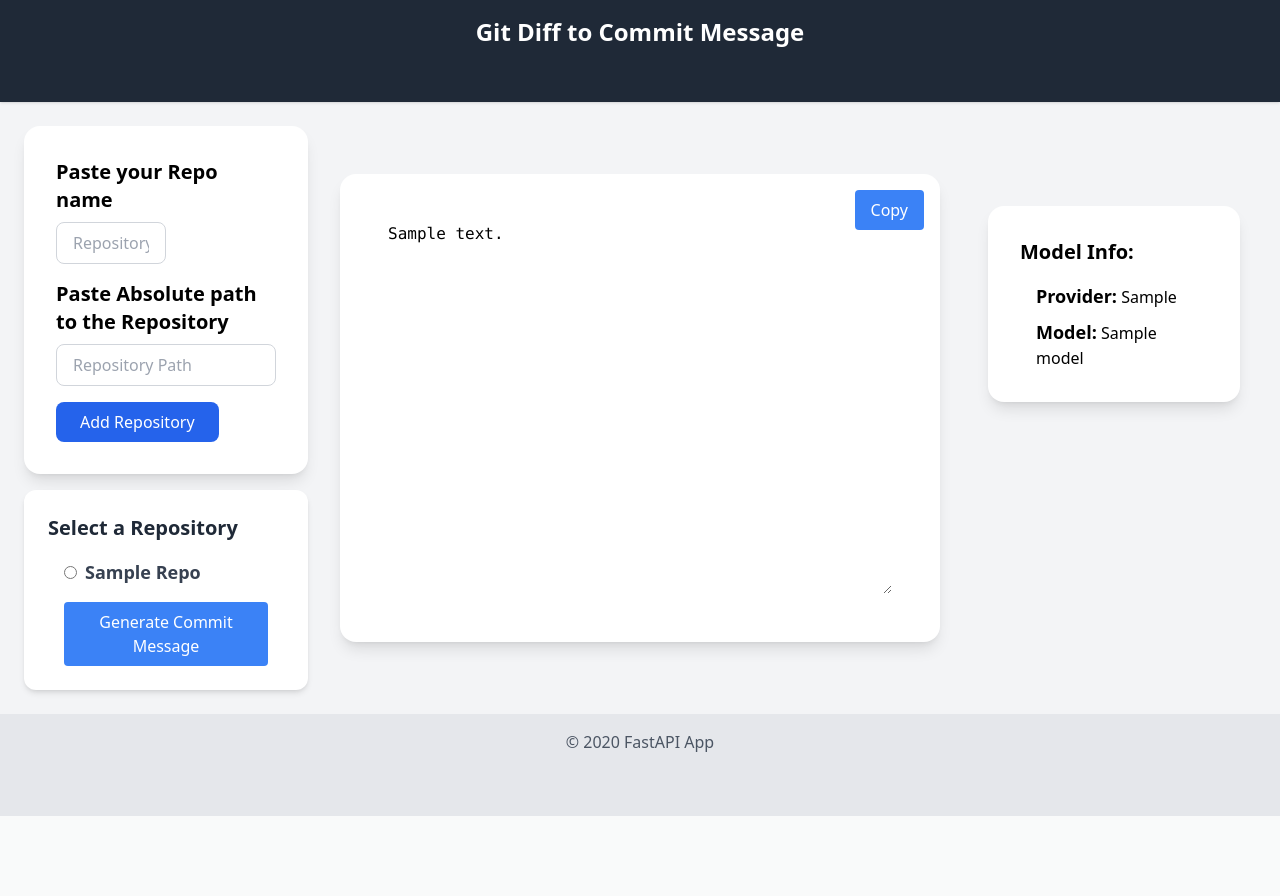
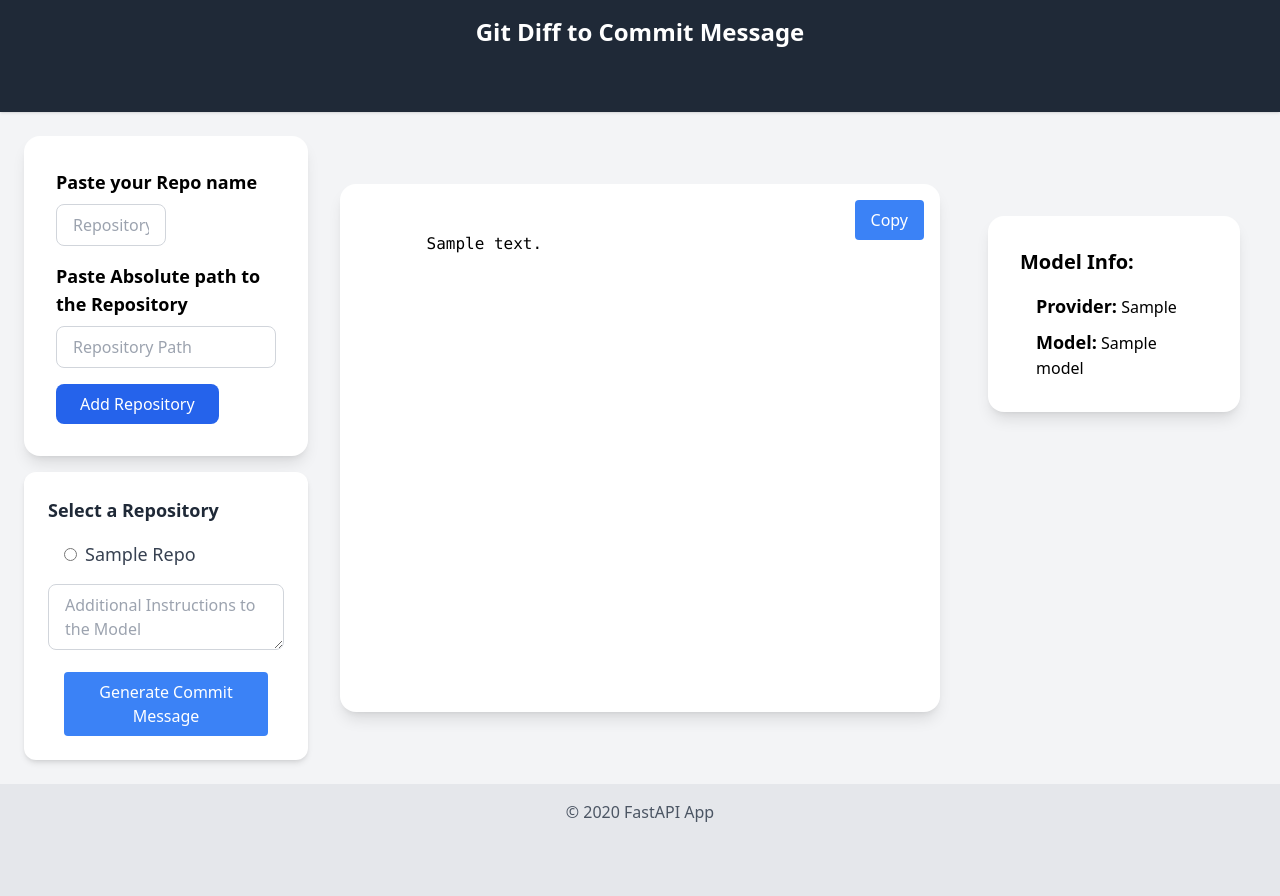
Before and after one commit to AjasMohammed/git_ai, a FastAPI app: template templates/home.html in a window 1280 px wide. Before the commit the page ends 816 px from the top, so only its background shows below. Run offline with FastAPI, Linux system fonts and the light colour scheme; the template is opened without the code that fills it: most values are stand-ins (such as "Sample title", 1, 10 or a date in 2020); parts of the project's set-up code (start-up, migrations or seed data) failed here and were passed over; some libraries are stand-ins or nearby versions.

Commit message:
feat: added instruction box for commit message generation - Added a `textarea` for users to input additional instructions for commit message generation. - Modified the `/generate-commit-message` endpoint to receive and include these instructions in the prompt to the LLM. - Updated the `GitAI.invoke` method to accept an `additional_instruction` parameter and include it in the prompt.

```diff
--- a/main.py
+++ b/main.py
@@ -90,7 +90,7 @@
 
 
 @app.post("/generate-commit-message", response_class=HTMLResponse)
-def generate_commit_message(request: Request, repo_id: str = Form(...), db: Session = Depends(get_db)) -> HTMLResponse:
+def generate_commit_message(request: Request, repo_id: str = Form(...), additional_instruction: str = Form(...), db: Session = Depends(get_db)) -> HTMLResponse:
     """
     Generate a commit message for the repository.
     """
@@ -100,7 +100,7 @@
         try:
             llm = GitAI(repo, api_key=llm_api_key)
             print("Invoking LLM")
-            commit_message = llm.invoke(task='commit-message')
+            commit_message = llm.invoke(task='commit-message', additional_instruction=additional_instruction)
         except NoStagedChangeFound:
             commit_message = "There are no staged changes in the specified repository."
         except Exception as e:
--- a/templates/partials/add_repo.html
+++ b/templates/partials/add_repo.html
@@ -1,6 +1,6 @@
 <form method="post" hx-post="/add-repo" hx-target="#repo-list" class="space-y-4">
     <div class="mb-4 flex flex-col gap-2">
-        <label for="repo_name" class="text-xl font-semibold"
+        <label for="repo_name" class="text-lg font-semibold"
             >Paste your Repo name</label
         >
         <input
@@ -12,7 +12,7 @@
         />
     </div>
     <div class="mb-4 flex flex-col gap-2">
-        <label for="repo_path" class="text-xl font-semibold"
+        <label for="repo_path" class="text-lg font-semibold"
             >Paste Absolute path to the Repository</label
         >
         <input
--- a/templates/partials/commit_message.html
+++ b/templates/partials/commit_message.html
@@ -1,8 +1,11 @@
-<div class="w-full h-full bg-white text-black rounded-2xl p-12 relative shadow-lg ">
+<div
+    class="w-full h-full bg-white text-black rounded-2xl p-12 relative shadow-lg"
+>
     {% if commit_message %}
-    <pre
-        class="w-full h-full overflow-y-hidden"
-    ><textarea id="commit-message" name="" class="w-full h-full outline-none">{{ commit_message }}</textarea></pre>
+    <pre class="w-full h-full overflow-y-hidden">
+    <textarea id="commit-message" name="" class="w-full h-full outline-none">{{ commit_message }}</textarea></pre>
+
+    <!-- Button to copy the text in the textarea to clipboard  -->
     <button
         onclick="copyToClipboard(document.getElementById('commit-message').value)"
         class="absolute top-4 right-4 bg-blue-500 text-white py-2 px-4 rounded hover:bg-blue-600 transition"
@@ -10,6 +13,8 @@
         Copy
     </button>
     {% else %}
-    <p class="w-full h-full flex items-center justify-center text-gray-500 text-2xl">Select a Repository to Generate Commit Message</p>
+    <p class="w-full h-full flex items-center justify-center text-gray-500 text-2xl">
+        Select a Repository to Generate Commit Message
+    </p>
     {% endif %}
 </div>
--- a/templates/partials/repo_list.html
+++ b/templates/partials/repo_list.html
@@ -7,7 +7,7 @@
     hx-indicator="#loading"
     class="max-w-md mx-auto h-full bg-white rounded-xl shadow-md p-6 space-y-4 flex flex-col justify-center"
 >
-    <h2 class="text-xl font-bold text-gray-800">Select a Repository</h2>
+    <h2 class="text-lg font-bold text-gray-800">Select a Repository</h2>
 
     <div class="mx-4">
         {% for repo in repos %}
@@ -19,11 +19,19 @@
                 class="form-radio text-blue-500"
                 required
             />
-            <span class="text-gray-700 text-lg font-semibold capitalize"
+            <span class="text-gray-700 text-lg font-medium capitalize"
                 >{{ repo.name }}</span
             >
         </label>
         {% endfor %}
+    </div>
+    <div>
+        <textarea
+            name="additional_instruction"
+            id="additional-instruction"
+            placeholder="Additional Instructions to the Model"
+            class="w-full px-4 py-2 border border-gray-300 rounded-lg focus:outline-none focus:ring-2 focus:ring-blue-500"
+        ></textarea>
     </div>
 
     <button
```
Also changed, not shown: git_tools/git_ai.py (+9 -3 lines).
